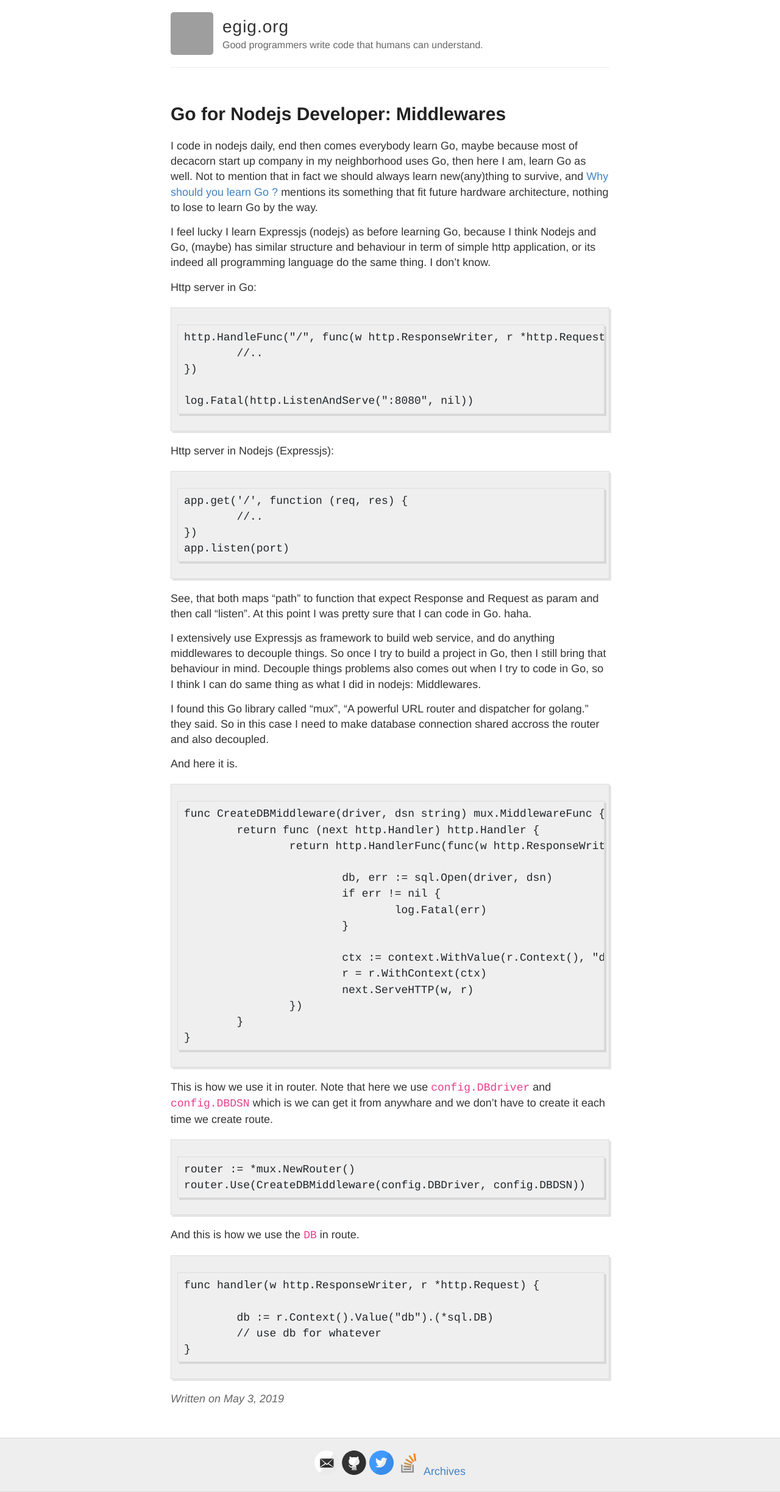
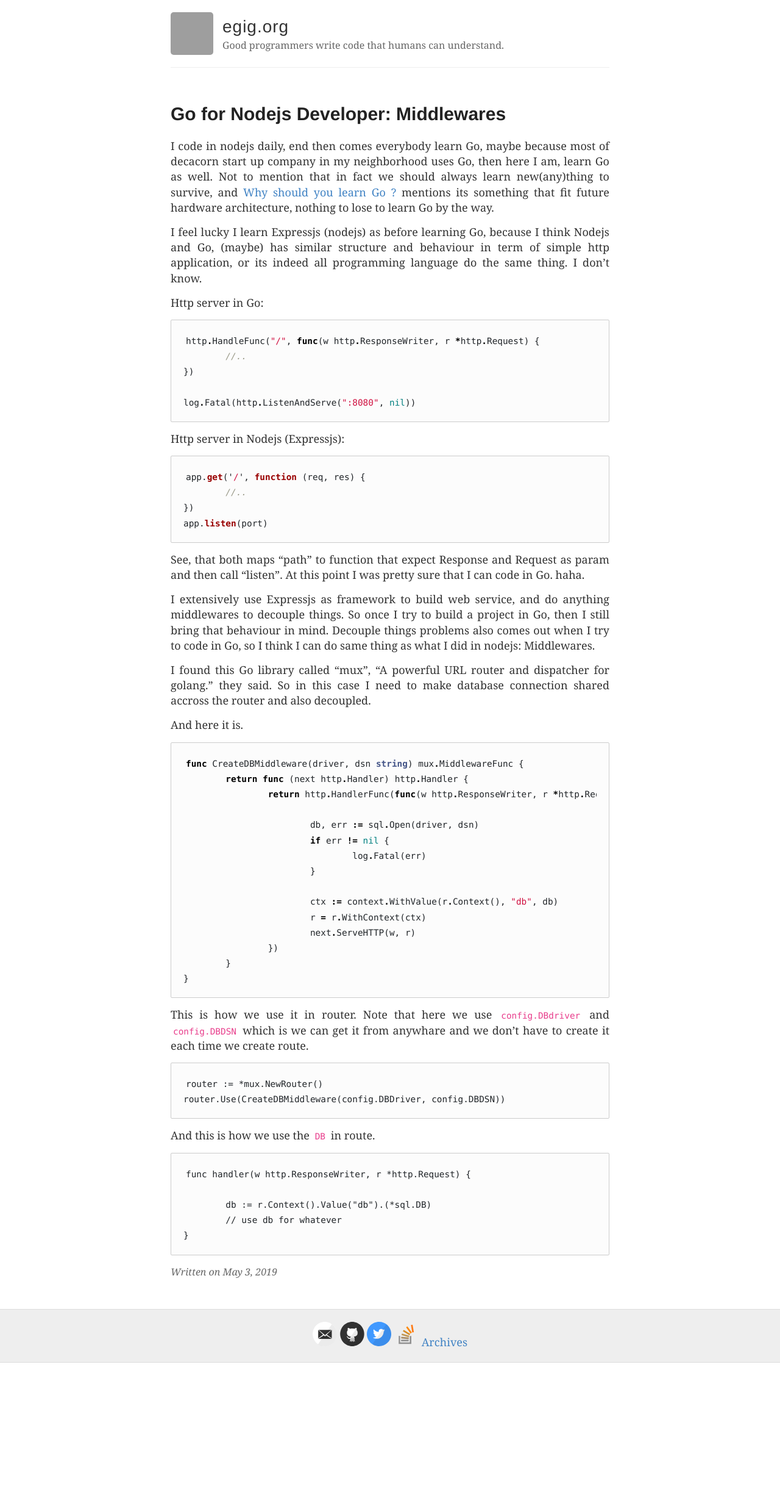
Before and after one commit to egig/egig.github.io, a Jekyll site: the page built from _posts/2019-05-03-go-for-nodejs-developer-middlewares.md, in a window 1280 px wide. Shown: the whole page at 61% size. Built offline with Jekyll 4.4.1, drawn with Linux system fonts in a browser that asks for light colours; after the commit the page ends 2234 px from its top, so only the background shows below that; grey boxes are pictures that could not be loaded.

Commit message:
better css

````diff
--- a/_posts/2019-05-03-go-for-nodejs-developer-middlewares.md
+++ b/_posts/2019-05-03-go-for-nodejs-developer-middlewares.md
@@ -15,7 +15,7 @@
 
 Http server in Go:
 
-```
+```golang
 http.HandleFunc("/", func(w http.ResponseWriter, r *http.Request) {
 	//..
 })
@@ -25,7 +25,7 @@
 
 Http server in Nodejs (Expressjs):
 
-```
+```javascript
 app.get('/', function (req, res) {
 	//..
 })
@@ -41,7 +41,7 @@
 
 And here it is.
 
-```
+```golang
 func CreateDBMiddleware(driver, dsn string) mux.MiddlewareFunc {
 	return func (next http.Handler) http.Handler {
 		return http.HandlerFunc(func(w http.ResponseWriter, r *http.Request) {
--- a/_sass/_highlights.scss
+++ b/_sass/_highlights.scss
@@ -1,84 +1,77 @@
-
-.highlight {
-  background-color: #efefef;
-  padding: 7px 7px 7px 10px;
-  border: 1px solid #ddd;
-  -moz-box-shadow: 3px 3px rgba(0,0,0,0.1);
-  -webkit-box-shadow: 3px 3px rgba(0,0,0,0.1);
-  box-shadow: 3px 3px rgba(0,0,0,0.1);
-  margin: 20px 0 20px 0;
-  overflow: scroll;
+div.highlight {
+	background: #FCFCFC;
+    border: 1px solid #ccc;
+    padding: 20px;
+    border-radius: 2px
 }
 
+
 code {
-  font-family:'Bitstream Vera Sans Mono','Courier', monospace;
+	padding: 2px 4px;
+	font-size: 80% !important;
+	border-radius: 4px;
+	font-family: Menlo,Monaco,Consolas,"Courier New",monospace;
 }
 
-.highlight .c { color: #586E75 } /* Comment */
-.highlight .err { color: #93A1A1 } /* Error */
-.highlight .g { color: #93A1A1 } /* Generic */
-.highlight .k { color: #859900 } /* Keyword */
-.highlight .l { color: #93A1A1 } /* Literal */
-.highlight .n { color: #93A1A1 } /* Name */
-.highlight .o { color: #859900 } /* Operator */
-.highlight .x { color: #CB4B16 } /* Other */
-.highlight .p { color: #93A1A1 } /* Punctuation */
-.highlight .cm { color: #586E75 } /* Comment.Multiline */
-.highlight .cp { color: #859900 } /* Comment.Preproc */
-.highlight .c1 { color: #586E75 } /* Comment.Single */
-.highlight .cs { color: #859900 } /* Comment.Special */
-.highlight .gd { color: #2AA198 } /* Generic.Deleted */
-.highlight .ge { color: #93A1A1; font-style: italic } /* Generic.Emph */
-.highlight .gr { color: #DC322F } /* Generic.Error */
-.highlight .gh { color: #CB4B16 } /* Generic.Heading */
-.highlight .gi { color: #859900 } /* Generic.Inserted */
-.highlight .go { color: #93A1A1 } /* Generic.Output */
-.highlight .gp { color: #93A1A1 } /* Generic.Prompt */
-.highlight .gs { color: #93A1A1; font-weight: bold } /* Generic.Strong */
-.highlight .gu { color: #CB4B16 } /* Generic.Subheading */
-.highlight .gt { color: #93A1A1 } /* Generic.Traceback */
-.highlight .kc { color: #CB4B16 } /* Keyword.Constant */
-.highlight .kd { color: #268BD2 } /* Keyword.Declaration */
-.highlight .kn { color: #859900 } /* Keyword.Namespace */
-.highlight .kp { color: #859900 } /* Keyword.Pseudo */
-.highlight .kr { color: #268BD2 } /* Keyword.Reserved */
-.highlight .kt { color: #DC322F } /* Keyword.Type */
-.highlight .ld { color: #93A1A1 } /* Literal.Date */
-.highlight .m { color: #2AA198 } /* Literal.Number */
-.highlight .s { color: #2AA198 } /* Literal.String */
-.highlight .na { color: #93A1A1 } /* Name.Attribute */
-.highlight .nb { color: #B58900 } /* Name.Builtin */
-.highlight .nc { color: #268BD2 } /* Name.Class */
-.highlight .no { color: #CB4B16 } /* Name.Constant */
-.highlight .nd { color: #268BD2 } /* Name.Decorator */
-.highlight .ni { color: #CB4B16 } /* Name.Entity */
-.highlight .ne { color: #CB4B16 } /* Name.Exception */
-.highlight .nf { color: #268BD2 } /* Name.Function */
-.highlight .nl { color: #93A1A1 } /* Name.Label */
-.highlight .nn { color: #93A1A1 } /* Name.Namespace */
-.highlight .nx { color: #555 } /* Name.Other */
-.highlight .py { color: #93A1A1 } /* Name.Property */
-.highlight .nt { color: #268BD2 } /* Name.Tag */
-.highlight .nv { color: #268BD2 } /* Name.Variable */
-.highlight .ow { color: #859900 } /* Operator.Word */
-.highlight .w { color: #93A1A1 } /* Text.Whitespace */
-.highlight .mf { color: #2AA198 } /* Literal.Number.Float */
-.highlight .mh { color: #2AA198 } /* Literal.Number.Hex */
-.highlight .mi { color: #2AA198 } /* Literal.Number.Integer */
-.highlight .mo { color: #2AA198 } /* Literal.Number.Oct */
-.highlight .sb { color: #586E75 } /* Literal.String.Backtick */
-.highlight .sc { color: #2AA198 } /* Literal.String.Char */
-.highlight .sd { color: #93A1A1 } /* Literal.String.Doc */
-.highlight .s2 { color: #2AA198 } /* Literal.String.Double */
-.highlight .se { color: #CB4B16 } /* Literal.String.Escape */
-.highlight .sh { color: #93A1A1 } /* Literal.String.Heredoc */
-.highlight .si { color: #2AA198 } /* Literal.String.Interpol */
-.highlight .sx { color: #2AA198 } /* Literal.String.Other */
-.highlight .sr { color: #DC322F } /* Literal.String.Regex */
-.highlight .s1 { color: #2AA198 } /* Literal.String.Single */
-.highlight .ss { color: #2AA198 } /* Literal.String.Symbol */
-.highlight .bp { color: #268BD2 } /* Name.Builtin.Pseudo */
-.highlight .vc { color: #268BD2 } /* Name.Variable.Class */
-.highlight .vg { color: #268BD2 } /* Name.Variable.Global */
-.highlight .vi { color: #268BD2 } /* Name.Variable.Instance */
-.highlight .il { color: #2AA198 } /* Literal.Number.Integer.Long */
+.highlight .hll { background-color: #ffffcc }
+.highlight .c { color: #999988; font-style: italic } /* Comment */
+.highlight .err { color: #a61717; background-color: #e3d2d2 } /* Error */
+.highlight .k { color: #000000; font-weight: bold } /* Keyword */
+.highlight .o { color: #000000; font-weight: bold } /* Operator */
+.highlight .cm { color: #999988; font-style: italic } /* Comment.Multiline */
+.highlight .cp { color: #999999; font-weight: bold; font-style: italic } /* Comment.Preproc */
+.highlight .c1 { color: #999988; font-style: italic } /* Comment.Single */
+.highlight .cs { color: #999999; font-weight: bold; font-style: italic } /* Comment.Special */
+.highlight .gd { color: #000000; background-color: #ffdddd } /* Generic.Deleted */
+.highlight .ge { color: #000000; font-style: italic } /* Generic.Emph */
+.highlight .gr { color: #aa0000 } /* Generic.Error */
+.highlight .gh { color: #999999 } /* Generic.Heading */
+.highlight .gi { color: #000000; background-color: #ddffdd } /* Generic.Inserted */
+.highlight .go { color: #888888 } /* Generic.Output */
+.highlight .gp { color: #555555 } /* Generic.Prompt */
+.highlight .gs { font-weight: bold } /* Generic.Strong */
+.highlight .gu { color: #aaaaaa } /* Generic.Subheading */
+.highlight .gt { color: #aa0000 } /* Generic.Traceback */
+.highlight .kc { color: #000000; font-weight: bold } /* Keyword.Constant */
+.highlight .kd { color: #000000; font-weight: bold } /* Keyword.Declaration */
+.highlight .kn { color: #000000; font-weight: bold } /* Keyword.Namespace */
+.highlight .kp { color: #000000; font-weight: bold } /* Keyword.Pseudo */
+.highlight .kr { color: #000000; font-weight: bold } /* Keyword.Reserved */
+.highlight .kt { color: #445588; font-weight: bold } /* Keyword.Type */
+.highlight .m { color: #009999 } /* Literal.Number */
+.highlight .s { color: #d01040 } /* Literal.String */
+.highlight .na { color: #008080 } /* Name.Attribute */
+.highlight .nb { color: #0086B3 } /* Name.Builtin */
+.highlight .nc { color: #445588; font-weight: bold } /* Name.Class */
+.highlight .no { color: #008080 } /* Name.Constant */
+.highlight .nd { color: #3c5d5d; font-weight: bold } /*
+Name.Decorator */
+.highlight .ni { color: #800080 } /* Name.Entity */
+.highlight .ne { color: #990000; font-weight: bold } /* Name.Exception */
+.highlight .nf { color: #990000; font-weight: bold } /* Name.Function */
+.highlight .nl { color: #990000; font-weight: bold } /* Name.Label */
+.highlight .nn { color: #555555 } /* Name.Namespace */
+.highlight .nt { color: #000080 } /* Name.Tag */
+.highlight .nv { color: #008080 } /* Name.Variable */
+.highlight .ow { color: #000000; font-weight: bold } /* Operator.Word */
+.highlight .w { color: #bbbbbb } /* Text.Whitespace */
+.highlight .mf { color: #009999 } /* Literal.Number.Float */
+.highlight .mh { color: #009999 } /* Literal.Number.Hex */
+.highlight .mi { color: #009999 } /* Literal.Number.Integer */
+.highlight .mo { color: #009999 } /* Literal.Number.Oct */
+.highlight .sb { color: #d01040 } /* Literal.String.Backtick */
+.highlight .sc { color: #d01040 } /* Literal.String.Char */
+.highlight .sd { color: #d01040 } /* Literal.String.Doc */
+.highlight .s2 { color: #d01040 } /* Literal.String.Double */
+.highlight .se { color: #d01040 } /* Literal.String.Escape */
+.highlight .sh { color: #d01040 } /* Literal.String.Heredoc */
+.highlight .si { color: #d01040 } /* Literal.String.Interpol */
+.highlight .sx { color: #d01040 } /* Literal.String.Other */
+.highlight .sr { color: #009926 } /* Literal.String.Regex */
+.highlight .s1 { color: #d01040 } /* Literal.String.Single */
+.highlight .ss { color: #990073 } /* Literal.String.Symbol */
+.highlight .bp { color: #999999 } /* Name.Builtin.Pseudo */
+.highlight .vc { color: #008080 } /* Name.Variable.Class */
+.highlight .vg { color: #008080 } /* Name.Variable.Global */
+.highlight .vi { color: #008080 } /* Name.Variable.Instance */
+.highlight .il { color: #009999 } /* Literal.Number.Integer.Long */
--- a/style.scss
+++ b/style.scss
@@ -19,7 +19,7 @@
 
 body {
 	background: $white;
-  font: 18px/1.4 $helvetica;
+  font: 18px/1.4 $georgia;
   color: $darkGray;
 }
 
@@ -66,6 +66,7 @@
 
 p {
   margin: 15px 0;
+  text-align: justify;
 }
 
 a {
@@ -116,6 +117,8 @@
 }
 
 .date {
+  margin-top: 1em;
+  font-size: 89%;
   font-style: italic;
   color: $gray;
 }
````
Also changed, not shown: _posts/2013-10-15-understanding-laravel-4.markdown (+43 -45 lines).
